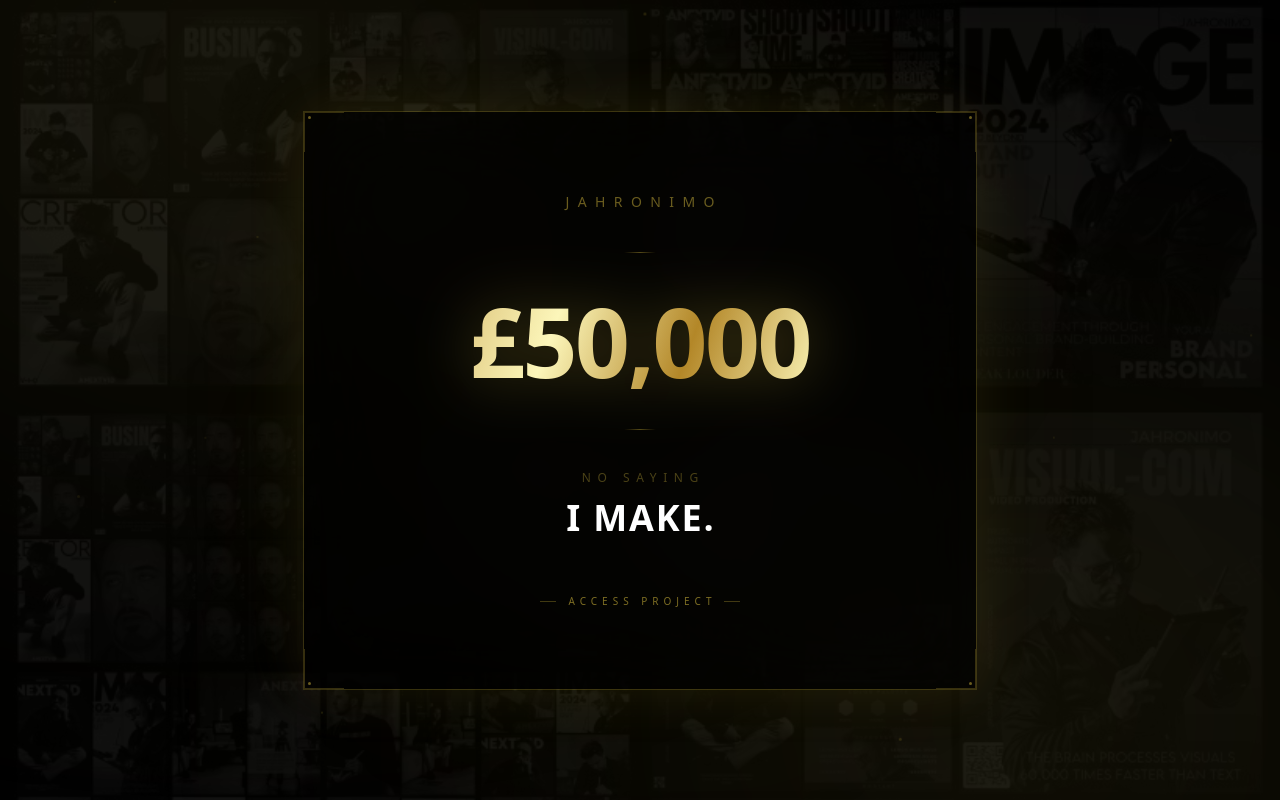
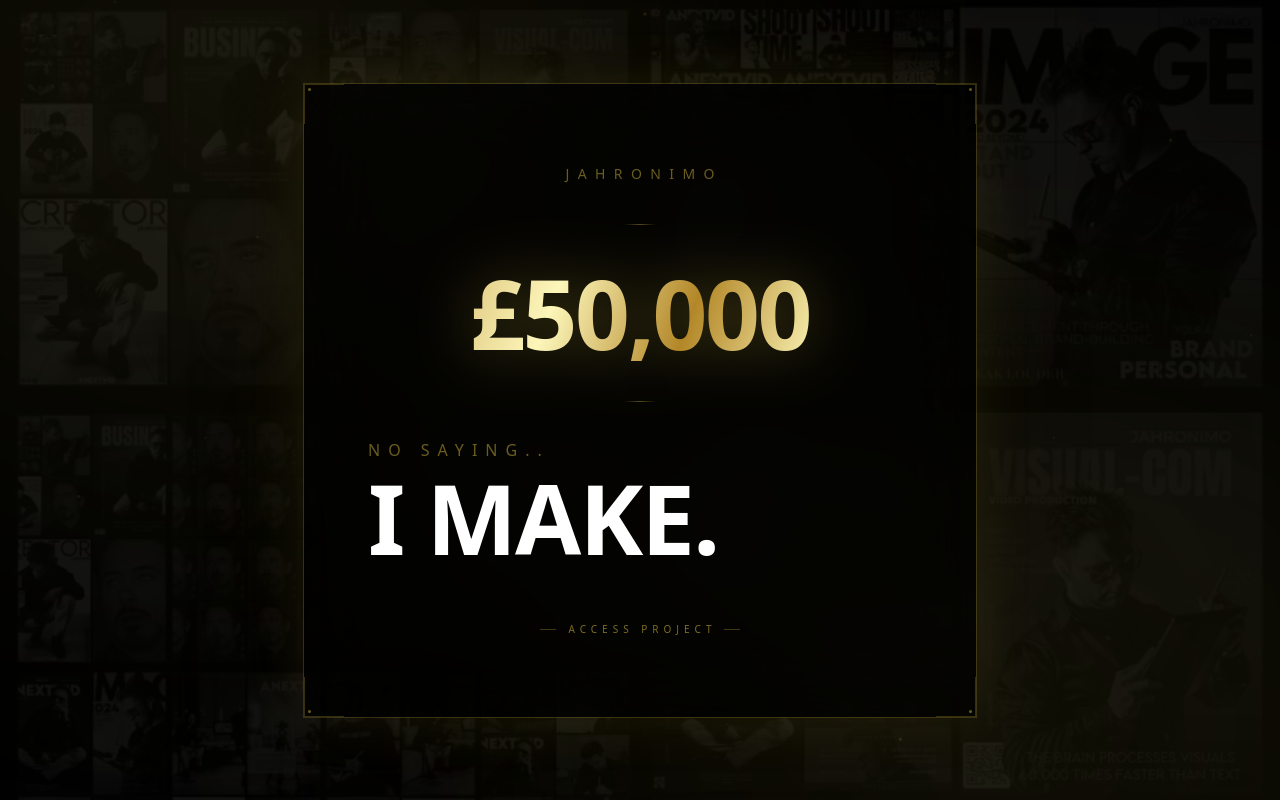
Before and after one commit to anextvid-boop/fiftyk-offer, a Next.js app: page /fiftyk-offer/ in a window 1280 px wide. Built offline with nearby package versions, Linux system fonts and the light colour scheme.

Commit message:
NO SAYING / I MAKE bigger and left-aligned in unison

```diff
--- a/src/app/page.tsx
+++ b/src/app/page.tsx
@@ -234,12 +234,12 @@ export default function Home() {
                 {/* Divider */}
                 <div className="w-8 h-[1px] bg-gradient-to-r from-transparent via-[#cfb53b]/40 to-transparent" />
 
-                {/* Sub text */}
-                <motion.div variants={itemVariants} className="flex flex-col items-center gap-3 text-center">
-                  <p className="text-[10px] md:text-xs tracking-[0.55em] font-light text-[#cfb53b]/35 uppercase mr-[-0.55em]">
-                    no saying
+                {/* Sub text — left-aligned block */}
+                <motion.div variants={itemVariants} className="flex flex-col items-start gap-0 w-full text-left pl-0">
+                  <p className="text-sm md:text-base tracking-[0.5em] font-light text-[#cfb53b]/50 uppercase m-0 mr-[-0.5em] leading-none mb-3">
+                    no saying..
                   </p>
-                  <p className="text-2xl md:text-4xl tracking-[0.05em] font-black text-white uppercase mr-[-0.05em]">
+                  <p className="text-5xl sm:text-6xl md:text-7xl lg:text-8xl tracking-[-0.02em] font-black text-white uppercase m-0 leading-none">
                     i make.
                   </p>
                 </motion.div>
```
